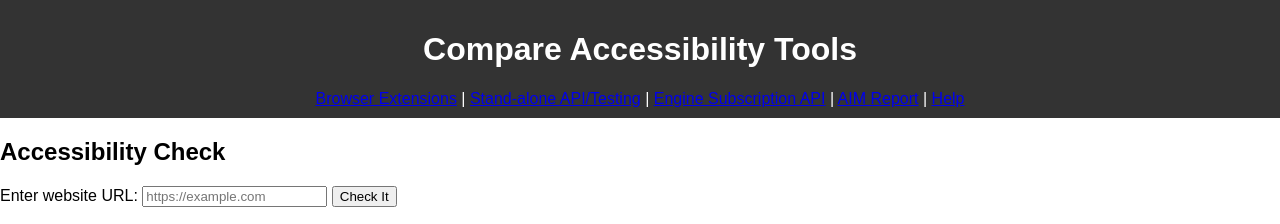
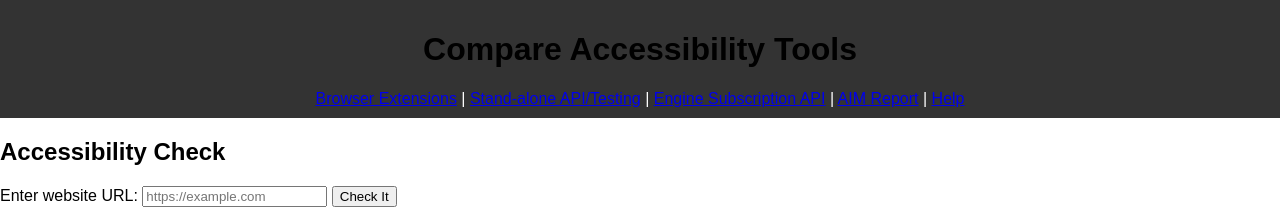
Before and after one commit to AutoBugHunter/Microsoftcopilot, a plain HTML site: page index.html in a window 1280 px wide. Shown: the top 224 px of the page. Drawn offline with Linux system fonts and the light colour scheme.

Commit message:
Update index.html

```diff
--- a/index.html
+++ b/index.html
@@ -22,6 +22,10 @@
             color: #fff;
             padding: 10px;
             text-align: center;
+        }
+        /* Improve contrast for better readability */
+        h1, h2, label {
+            color: #000; /* Change to a suitable color */
         }
         /* Add more styles as needed */
     </style>
```
